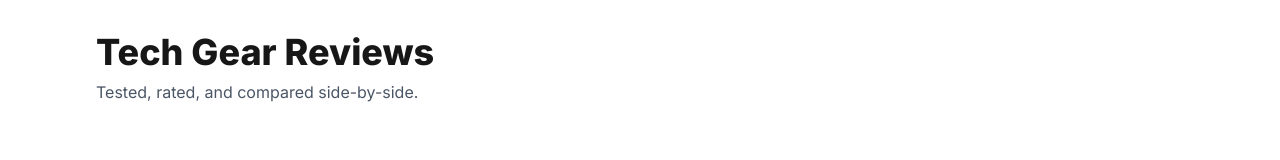
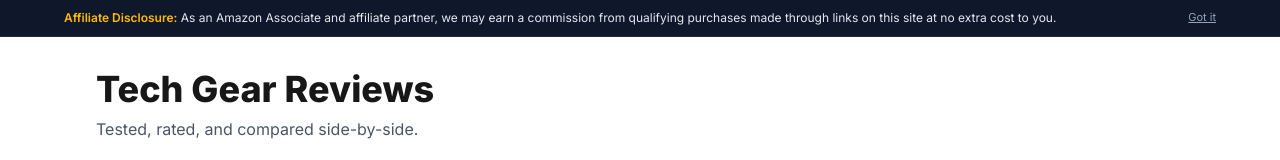
Before and after one commit to thisaramanoranjana640-byte/affiliate-site, a Next.js app: page / in a window 1280 px wide. Shown: the top 160 px of the page. Built offline with nearby package versions, Linux system fonts and the light colour scheme; no server answers.

Commit message:
feat: add site-wide FTC affiliate disclosure banner

```diff
--- a/src/app/layout.tsx
+++ b/src/app/layout.tsx
@@ -1,14 +1,13 @@
-import type { Metadata } from "next";
-import { Inter } from "next/font/google";
-import { GoogleAnalytics } from "@next/third-parties/google";
-import "./globals.css";
+import type { Metadata } from 'next';
+import { Inter } from 'next/font/google';
+import './globals.css';
+import AffiliateDisclosure from '@/components/AffiliateDisclosure';
 
-const inter = Inter({ subsets: ["latin"] });
+const inter = Inter({ subsets: ['latin'] });
 
 export const metadata: Metadata = {
-  title: "TopPicks - Independent Tech Reviews & Buyer's Guides",
-  description:
-    "Discover top-rated tech, gadgets, and office gear with in-depth reviews, pros/cons, and unbiased buying recommendations.",
+  title: 'Tech Reviews & Buying Guides',
+  description: 'In-depth tech gear reviews and side-by-side product comparisons.',
 };
 
 export default function RootLayout({
@@ -18,11 +17,18 @@ export default function RootLayout({
 }) {
   return (
     <html lang="en">
-      <body className={inter.className}>
-        {children}
+      <body className={`${inter.className} bg-slate-50 text-slate-900 min-h-screen flex flex-col`}>
+        {/* Site-wide FTC / Amazon Disclosure Header */}
+        <AffiliateDisclosure />
+
+        <div className="flex-1">
+          {children}
+        </div>
+
+        <footer className="border-t border-slate-200 bg-white py-8 mt-12 text-center text-xs text-slate-500">
+          <p>© {new Date().getFullYear()} Tech Reviews. All rights reserved.</p>
+        </footer>
       </body>
-      {/* Replace G-XXXXXXXXXX with your actual Google Analytics ID */}
-      <GoogleAnalytics gaId="G-50DS9DV56C" />
     </html>
   );
 }
--- a/src/components/AffiliateButton.tsx
+++ b/src/components/AffiliateButton.tsx
@@ -14,7 +14,9 @@ export default function AffiliateButton({
   className = 'bg-amber-500 hover:bg-amber-600 text-black font-bold py-3 px-6 rounded-lg transition-colors inline-block cursor-pointer',
 }: AffiliateButtonProps) {
   const handleClick = () => {
-    trackAffiliateClick(slug);
+    if (slug) {
+      trackAffiliateClick(slug);
+    }
   };
 
   return (
--- a/src/components/AffiliateDisclosure.tsx
+++ b/src/components/AffiliateDisclosure.tsx
@@ -1,8 +1,38 @@
+'use client';
+
+import { useState, useEffect } from 'react';
+
 export default function AffiliateDisclosure() {
+  const [isVisible, setIsVisible] = useState(true);
+
+  useEffect(() => {
+    const dismissed = localStorage.getItem('affiliate_disclosure_dismissed');
+    if (dismissed === 'true') {
+      setIsVisible(false);
+    }
+  }, []);
+
+  const handleDismiss = () => {
+    setIsVisible(false);
+    localStorage.setItem('affiliate_disclosure_dismissed', 'true');
+  };
+
+  if (!isVisible) return null;
+
   return (
-    <div className="bg-slate-100 border-b border-slate-200 text-xs text-slate-500 py-2 px-4 text-center">
-      <div className="max-w-6xl mx-auto">
-        <strong>Affiliate Disclosure:</strong> As an Amazon Associate and affiliate partner, we earn from qualifying purchases at no extra cost to you.
+    <div className="bg-slate-900 text-slate-200 text-xs py-2 px-4 border-b border-slate-800">
+      <div className="max-w-6xl mx-auto flex items-center justify-between gap-4">
+        <p className="leading-relaxed">
+          <strong className="text-amber-400 font-semibold">Affiliate Disclosure:</strong>{' '}
+          As an Amazon Associate and affiliate partner, we may earn a commission from qualifying purchases made through links on this site at no extra cost to you.
+        </p>
+        <button
+          onClick={handleDismiss}
+          className="text-slate-400 hover:text-white transition-colors underline whitespace-nowrap text-[11px]"
+          aria-label="Dismiss disclosure notice"
+        >
+          Got it
+        </button>
       </div>
     </div>
   );
```
